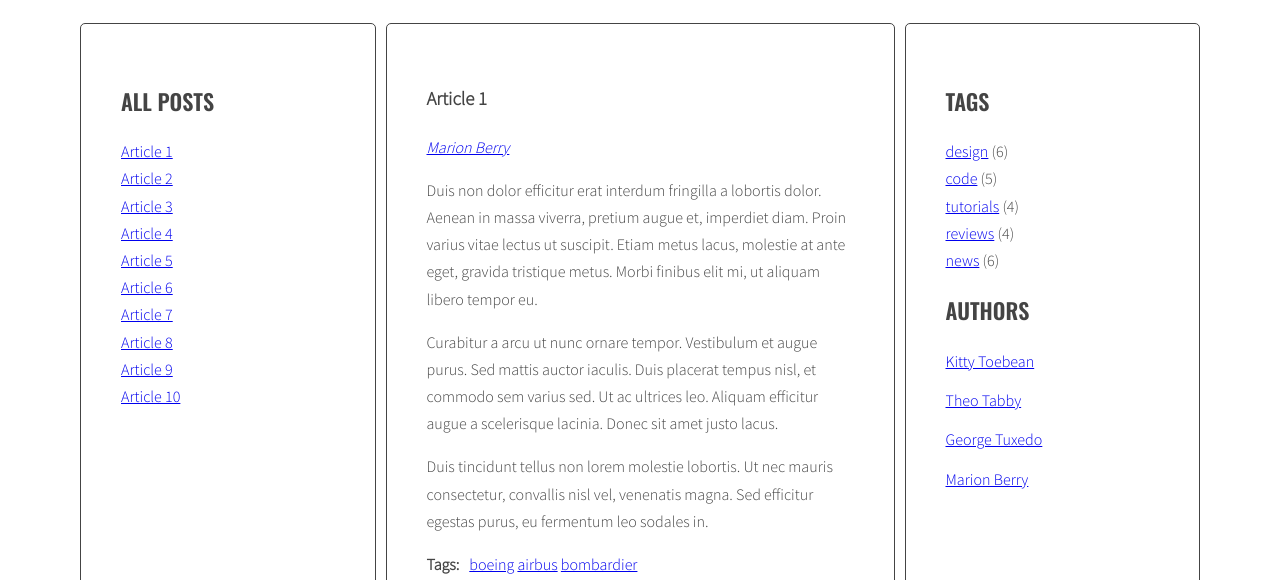
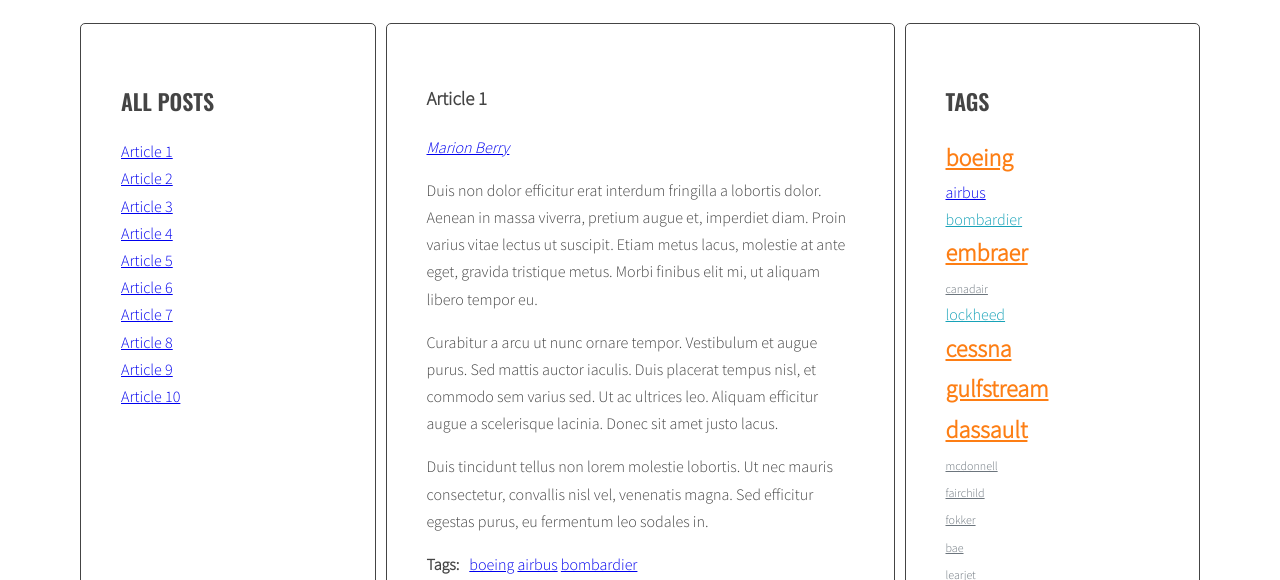
Before and after one commit to dave8git/blog-javascript-2025, a website: page index.html in a window 1280 px wide. Shown: the part 220-800 px from the top of the page. Drawn offline with nearby package versions, Linux system fonts and the light colour scheme.

Commit message:
Add tags and authors in the right column

```diff
--- a/index.html
+++ b/index.html
@@ -303,7 +303,7 @@
             </main>
         </div>
     </div>
+    <script src="js/utils.js"></script>
     <script src="js/script.js"></script>
 </body>
-
 </html>
--- a/js/script.js
+++ b/js/script.js
@@ -1,3 +1,5 @@
+/* global calculateTagsParams */
+
 'use strict';
 
 const titleClickHandler = function(event){
@@ -40,7 +42,14 @@ const removeArticlePostsActive = function(){
   }
 };
 
+const calculateTagClass = function(count, obj) {
+
+
+  return Math.floor( ( (count - obj.min) / (obj.max - obj.min) ) * 5 + 1 );
+};
+
 function generateTags() {
+  let allTags = {};
   const allArticles = document.querySelectorAll('article.post');
   for (let article of allArticles) {
     const tagsWrapper = article.querySelector('.post-tags .list');
@@ -49,10 +58,27 @@ function generateTags() {
     for (let tag of articleTags) {
       const htmlTag = `<li><a href="#tag-${tag}"><span>${tag}</span></a></li> `;
       html += htmlTag;
+
+      if(!allTags[tag]) {
+        allTags[tag] = 1;
+      } else {
+        allTags[tag]++;
+      }
     }
+
     tagsWrapper.innerHTML = html;
   }
   generateTitleLinks();
+
+  const tagList = document.querySelector('.tags.list');
+
+  let allTagsHTML = '';
+
+  for(let tag in allTags) {
+    allTagsHTML += `<li><a href="#tag-${tag}" class="tag-size-${calculateTagClass(allTags[tag], calculateTagsParams(allTags))}">${tag}</a></li>`;
+  }
+
+  tagList.innerHTML = allTagsHTML;
 }
 
 generateTags();
@@ -60,6 +86,12 @@ generateTags();
 function addClickListenersToTags() {
   const allTagsLinks = document.querySelectorAll('.post-tags a');
   for (let tagLink of allTagsLinks) {
+    tagLink.addEventListener('click', tagClickHandler);
+  }
+
+  const tagCloudLinks = document.querySelectorAll('.tags.list a');
+
+  for (let tagLink of tagCloudLinks) {
     tagLink.addEventListener('click', tagClickHandler);
   }
 }
@@ -80,12 +112,20 @@ addClickListenersToTags();
 
 const generateAuthors = function() {
   const allArticles = document.querySelectorAll('article.post');
+  let allAuthors = [];
   for (let article of allArticles) {
     const authorsWrapper = article.querySelector('.post-author');
     const authorName = article.getAttribute('data-author');
-    const htmlAuthor = `<a href="#author-${authorName}"><span>${authorName}</span></a>`;
+    const htmlAuthor = `<li><a href="#author-${authorName}"><span>${authorName}</span></a></li>`;
+    if(allAuthors.indexOf(htmlAuthor) == -1) {
+      allAuthors.push(htmlAuthor);
+    }
     authorsWrapper.innerHTML = htmlAuthor;
   }
+
+  const authorsList = document.querySelector('.list.authors');
+  authorsList.innerHTML = allAuthors.join(' ');
+
 };
 
 generateAuthors();
@@ -94,6 +134,12 @@ const addClickListenersToAuthors = function() {
   const allAuthorLinks = document.querySelectorAll('.post-author a');
   for (let authorLink of allAuthorLinks) {
     authorLink.addEventListener('click', authorClickHandler);
+  }
+
+  const columnAuthorLinks = document.querySelectorAll('.list.authors li a');
+
+  for (let columnAuthorLink of columnAuthorLinks) {
+    columnAuthorLink.addEventListener('click', authorClickHandler);
   }
 };
 
--- /dev/null
+++ b/js/utils.js
@@ -0,0 +1,17 @@
+// eslint-disable-next-line no-unused-vars
+const calculateTagsParams = function(tags) {
+  const params = {
+    max: 0,
+    min: 999999
+  };
+
+  for(let tag in tags) {
+    if(tags[tag] > params.max) {
+      params.max = tags[tag];
+    }
+    if(tags[tag] < params.min) {
+      params.min = tags[tag];
+    }
+  }
+  return params;
+};
--- a/sass/style.scss
+++ b/sass/style.scss
@@ -13,6 +13,10 @@ $font-text: 'Source Sans Pro', sans-serif;
 
 *, *::before, *::after {
   box-sizing: border-box;
+}
+
+li {
+  list-style-type: none;
 }
 
 body {
@@ -118,3 +122,57 @@ body {
     margin: 0 10px 0 0;
   }
 }
+
+/* Tag Cloud */
+
+.tag-cloud {
+  position: relative;
+  width: 100%;
+  height: 400px;
+  border: 1px solid #ddd;
+  background: #f8f9fa;
+  overflow: hidden;
+}
+
+.tag {
+  position: absolute;
+  padding: 5px 10px;
+  border-radius: 15px;
+  background-color: rgba(0, 0, 0, 0.05);
+  transition: transform 0.3s;
+}
+
+.tag:hover {
+  transform: scale(1.2);
+  z-index: 10;
+}
+
+.tag-size-1 {
+  font-size: 0.75rem;
+  font-weight: 300;
+  color: #6c757d;
+}
+
+.tag-size-2 {
+  font-size: 1rem;
+  font-weight: 400;
+  color: #17a2b8;
+}
+
+.tag-size-3 {
+  font-size: 1.25rem;
+  font-weight: 500;
+  color: #28a745;
+}
+
+.tag-size-4 {
+  font-size: 1.5rem;
+  font-weight: 600;
+  color: #fd7e14;
+}
+
+.tag-size-5 {
+  font-size: 1.75rem;
+  font-weight: 700;
+  color: #dc3545;
+}
```
Also changed, not shown: css/style.css, 1 other file.
